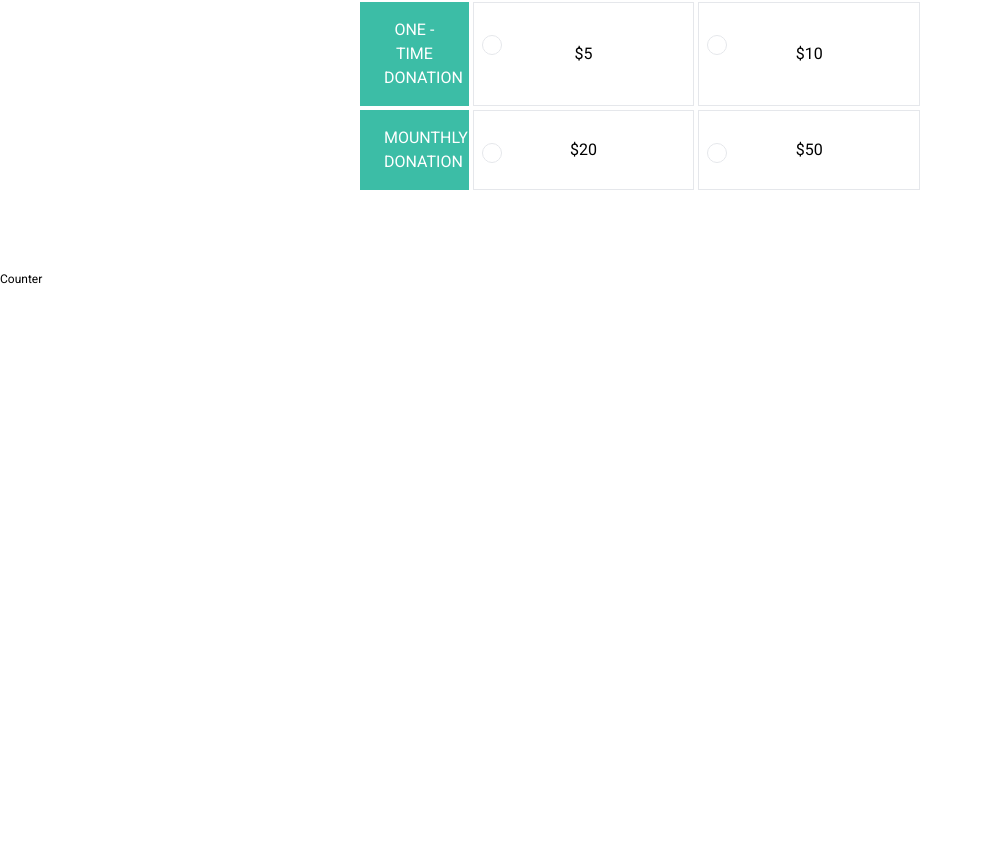
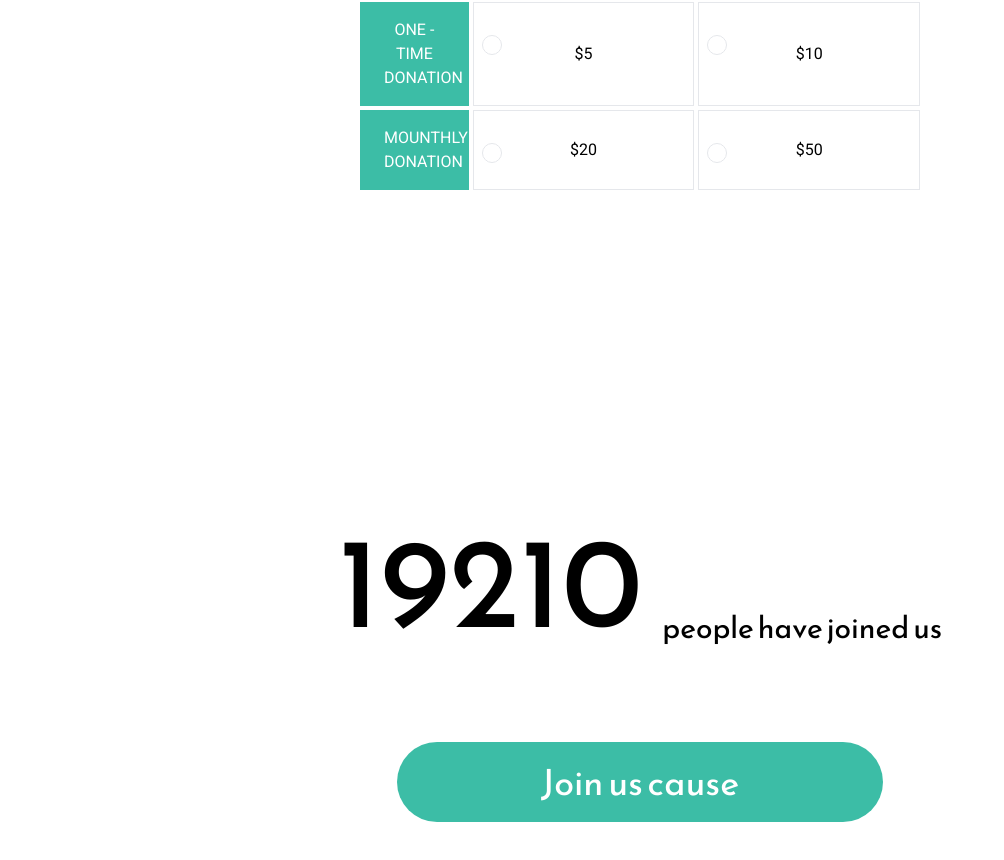
Before and after one commit to AboNazari/JASHA, a React (Create React App) app: page / in a window 1280 px wide. Shown: the part 3860-4720 px from the top of the page, without its empty margins (0-1004 px from the left). Before the commit the page ends 4148 px from the top, so only its background shows below. Built offline with nearby package versions, Linux system fonts and the light colour scheme.

Commit message:
Counter added

```diff
--- /dev/null
+++ b/src/components/Join.jsx
@@ -0,0 +1,46 @@
+import React from "react";
+import { ReactComponent as Logo } from "../icons/logo_short.svg";
+
+const Join = ({ setShow }) => {
+  return (
+    <div className="fixed flex justify-center items-center flex-col top-1/2 left-1/2 transform -translate-x-1/2 -translate-y-1/2 w-4/5 bg-gray-200 h-[40vw] rounded-[4rem] px-10">
+      <h1>Join our cause</h1>
+      <div
+        onClick={() => setShow(false)}
+        className="absolute text-3xl text-black top-10 right-10 pointer"
+      >
+        X
+      </div>
+      <div className="grid grid-cols-5 gap-4 w-full">
+        <div className="col-span-3 grid grid-cols-2 gap-5 items-center content-center">
+          <input
+            className="col-span-1 px-7 py-6 rounded-lg"
+            type="text"
+            placeholder="Name"
+          />
+          <input
+            className="col-span-1 px-7 py-6 rounded-lg"
+            type="text"
+            placeholder="Country"
+          />
+          <input
+            className="col-span-2 px-7 py-6 rounded-lg"
+            type="text"
+            placeholder="E-mail"
+          />
+          <div></div>
+        </div>
+        <div className="col-span-2 overflow-hidden">
+          <Logo />
+        </div>
+      </div>
+      <div className="flex justify-center w-full">
+        <button className="px-14 py-4 bg-primary text-white text-2xl rounded-lg">
+          Join Now
+        </button>
+      </div>
+    </div>
+  );
+};
+
+export default Join;
--- a/src/layouts/Counter.jsx
+++ b/src/layouts/Counter.jsx
@@ -1,7 +1,20 @@
 import React from "react";
 
-const Counter = () => {
-  return <div>Counter</div>;
+const Counter = ({ setShow }) => {
+  return (
+    <div className="flex justify-center items-center w-full h-screen flex-col">
+      <div className="flex items-end font-primary mb-24">
+        <h1 className="text-9xl">19210</h1>
+        <span className="text-3xl ml-5">people have joined us</span>
+      </div>
+      <button
+        onClick={() => setShow(true)}
+        className="px-36 py-5 text-white font-primary rounded-full bg-primary text-4xl"
+      >
+        Join us cause
+      </button>
+    </div>
+  );
 };
 
 export default Counter;
--- a/src/pages/Home.jsx
+++ b/src/pages/Home.jsx
@@ -1,4 +1,4 @@
-import React from "react";
+import React, { useState } from "react";
 import Benefits from "../layouts/Benefits";
 
 //layouts
@@ -7,8 +7,11 @@ import Mission from "../layouts/Mission";
 import About from "../layouts/About";
 import Donation from "../layouts/Donation";
 import Counter from "../layouts/Counter";
+import Join from "../components/Join";
 
 const Home = () => {
+  const [show, setShow] = useState(false);
+
   return (
     <div>
       <Hero />
@@ -16,7 +19,8 @@ const Home = () => {
       <Benefits />
       <About />
       <Donation />
-      <Counter />
+      <Counter setShow={setShow} />
+      {show && <Join setShow={setShow} />}
     </div>
   );
 };
```
Also changed, not shown: src/icons/logo_short.svg (added).
